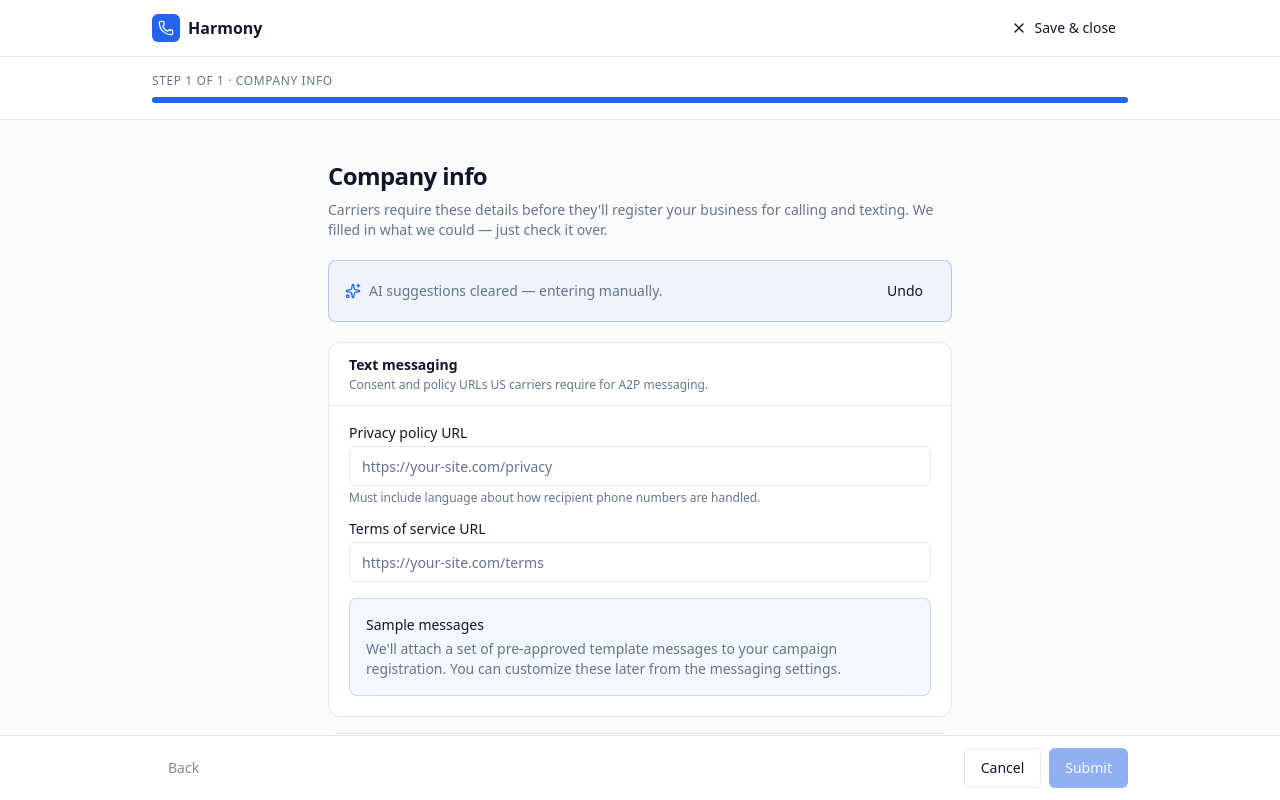
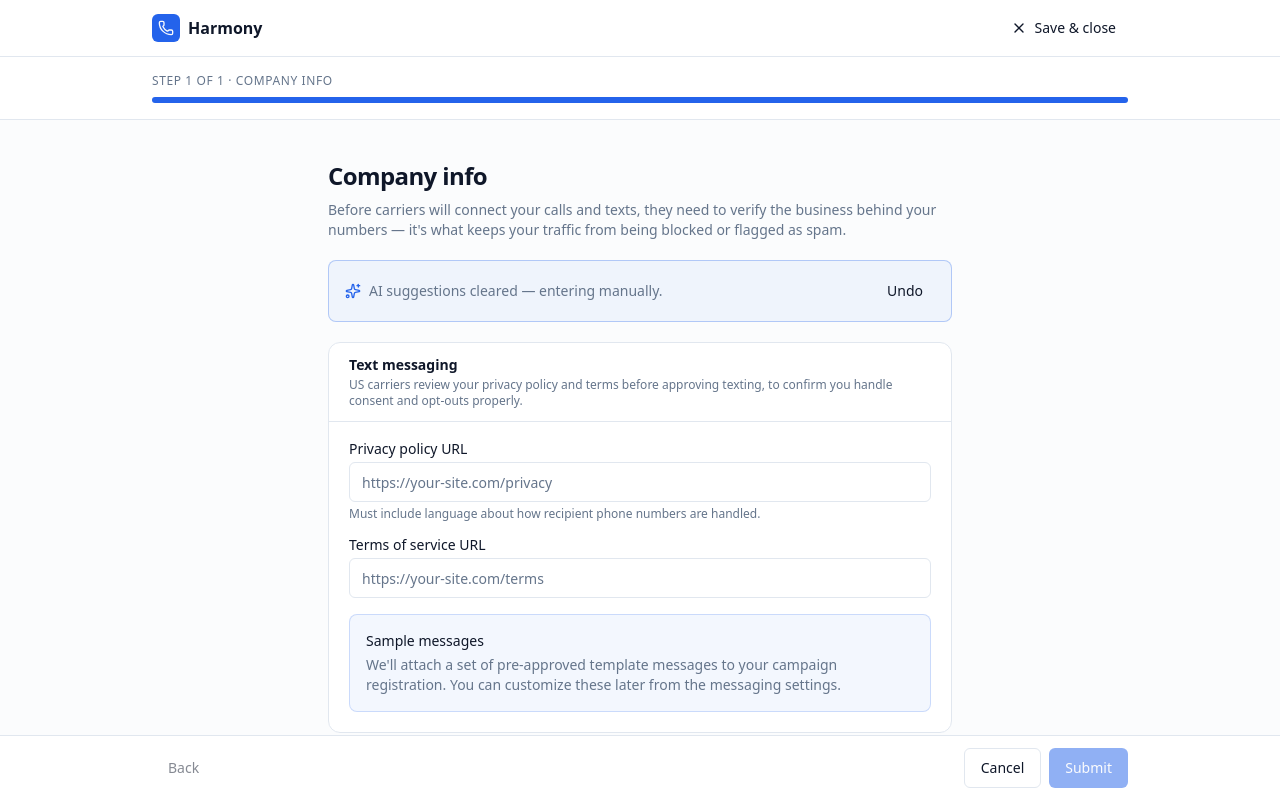
Before and after one commit to michgur/mocks, a React (Vite) app in the folder telephony-onboarding/: page /#/wizard/1 in a window 1280 px wide. Built offline with nearby package versions, Linux system fonts and the light colour scheme.

Commit message:
scheduler publish

```diff
--- a/telephony-onboarding/src/pages/wizard/steps/ConfirmStep.tsx
+++ b/telephony-onboarding/src/pages/wizard/steps/ConfirmStep.tsx
@@ -74,8 +74,8 @@ export function ConfirmStep({
       <div>
         <h1 className="text-2xl font-semibold tracking-tight">Company info</h1>
         <p className="mt-2 text-sm text-muted-foreground">
-          Carriers require these details before they'll register your business for calling and
-          texting. We filled in what we could — just check it over.
+          Before carriers will connect your calls and texts, they need to verify the business
+          behind your numbers — it's what keeps your traffic from being blocked or flagged as spam.
         </p>
       </div>
 
@@ -128,7 +128,7 @@ export function ConfirmStep({
           <Section
             id="section-business"
             title="Business information"
-            help="Your registered legal entity, exactly as carriers will see it."
+            help="Enter these exactly as they appear on your official registration — carriers match them against government records, and a mismatch gets the profile rejected."
           >
             <BusinessInfoStep
               state={state}
@@ -144,7 +144,7 @@ export function ConfirmStep({
           <Section
             id="section-rep"
             title="Authorized representative"
-            help="Someone who can confirm registration details if a carrier reaches out."
+            help="The person a carrier can contact to confirm this registration. Pick someone reachable — an unanswered check can stall approval."
           >
             <AuthorizedRepStep state={state} update={update} aiActive={aiActive} />
           </Section>
@@ -154,7 +154,7 @@ export function ConfirmStep({
           <Section
             id="section-messaging"
             title="Text messaging"
-            help="Consent and policy URLs US carriers require for A2P messaging."
+            help="US carriers review your privacy policy and terms before approving texting, to confirm you handle consent and opt-outs properly."
           >
             <MessagingStep state={state} update={update} />
           </Section>
@@ -179,7 +179,7 @@ export function ConfirmStep({
           <Section
             id="section-documents"
             title="Supporting documents"
-            help="We can't look these up — add them to verify your business with the carrier."
+            help="Some countries' regulators won't issue a number without documented proof of your business. Add a file for each — we'll submit them with your registration."
           >
             <DocumentsStep state={state} update={update} />
           </Section>
```
